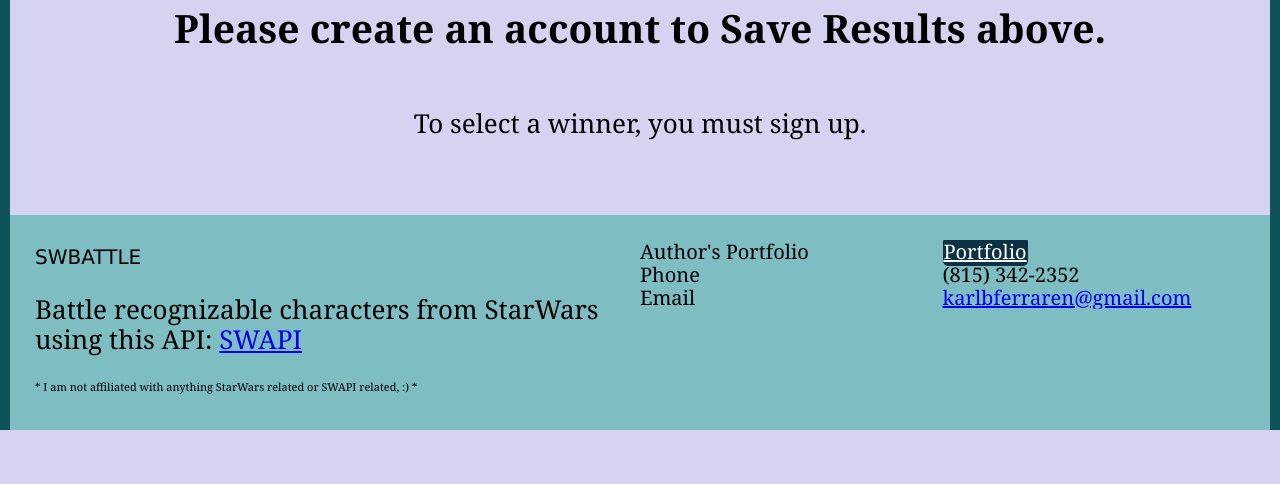
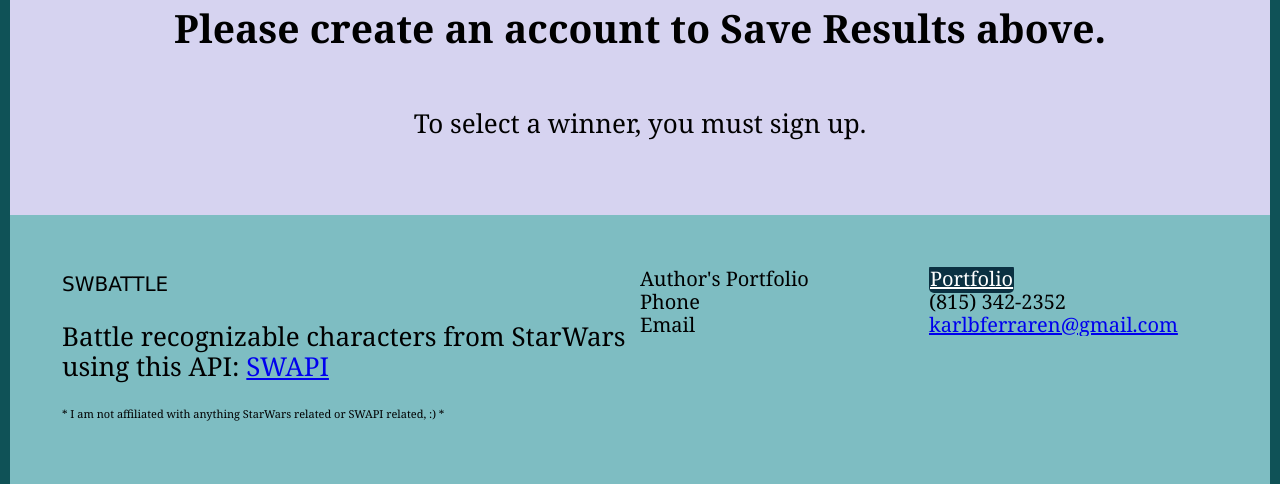
Before and after one commit to karlbfer/StarWarsBattle, a PHP site: page /index.php in a window 1280 px wide. Shown: the part 521-1005 px from the top of the page. Before the commit the page ends 951 px from the top, so only its background shows below. Run offline with PHP 8.4, Linux system fonts and the light colour scheme.

Commit message:
redone sizing

```diff
--- a/css/style.css
+++ b/css/style.css
@@ -43,6 +43,7 @@
 }
  #wrapper .mainBody {
   background-color: #d6d3f0;
+  /* padding: 0 5px; */
   display: flex;
   justify-content: center;
   align-items: center;
@@ -234,7 +235,7 @@
   justify-content: center; */
   float:left;
   width: 100%;
-  padding: 25px;
+  padding: 52px;
   height: 100%;
 }
 
```
